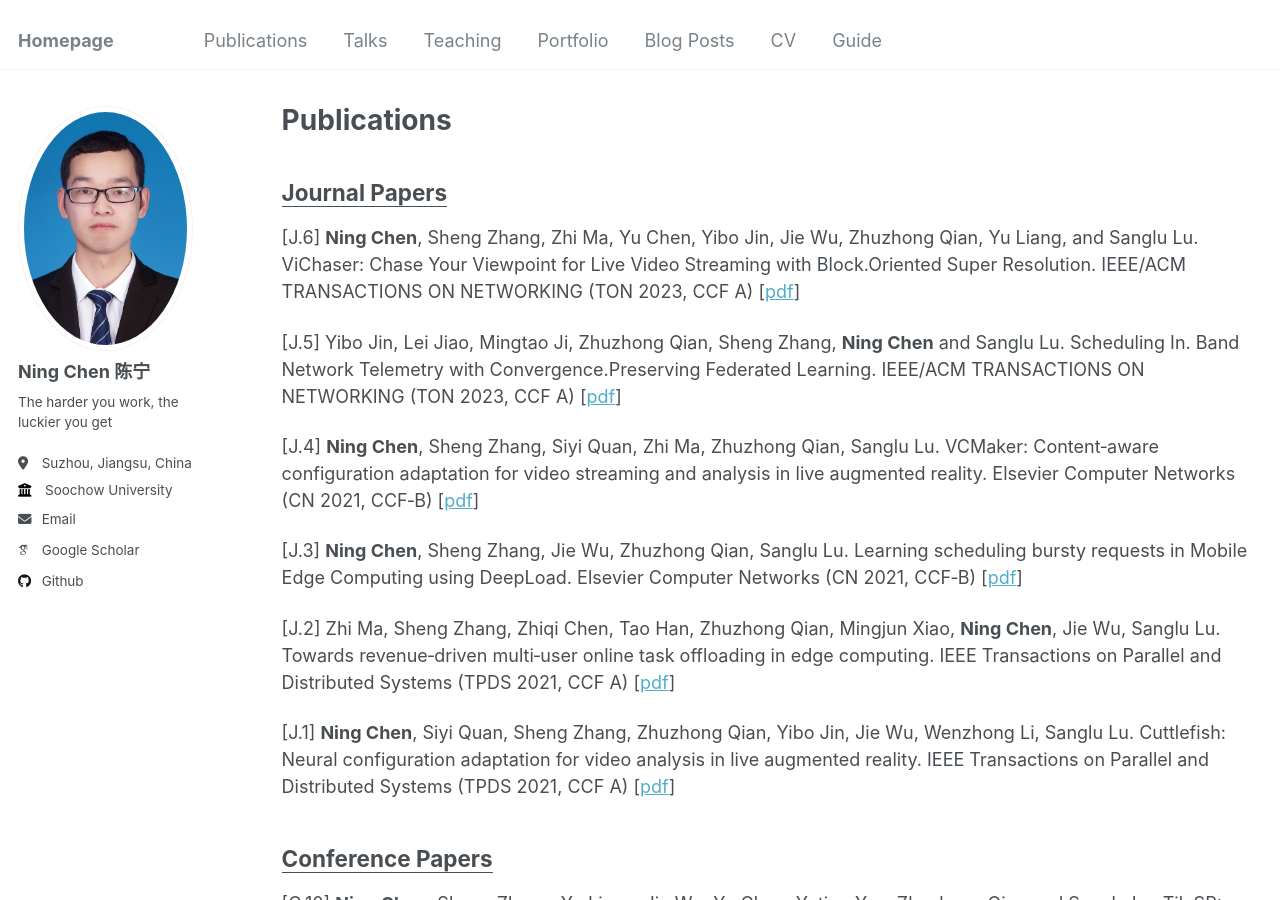
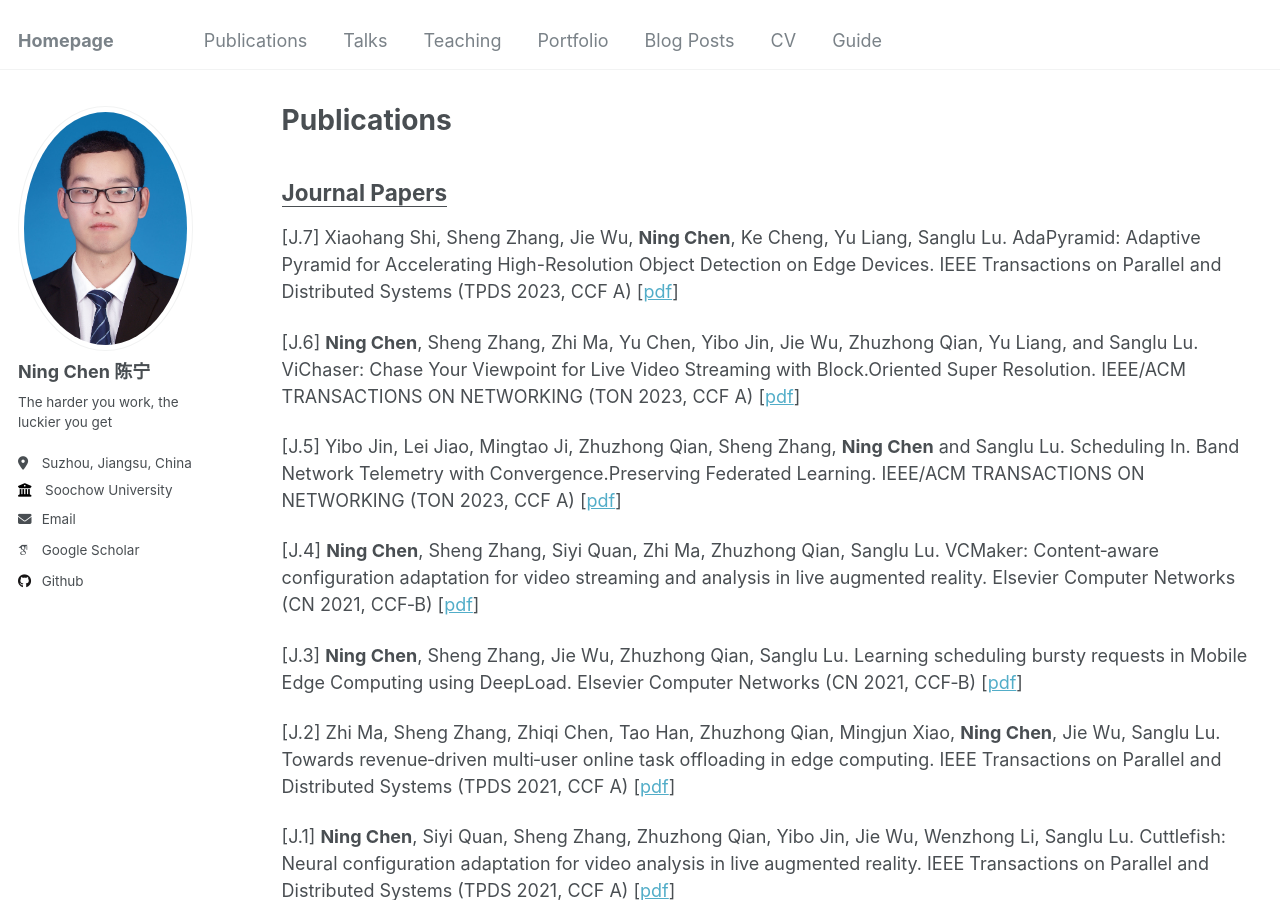
Before and after one commit to nju-cn/nju-cn.github.io, a Jekyll site: the page built from _pages/publications.md, in a window 1280 px wide and 900 px high. Built offline with Jekyll 4.4.1, drawn with Linux system fonts in a browser that asks for light colours; some web fonts are replaced; some of the changed lines change nothing that is shown.

Commit message:
Update publications.md

```diff
--- a/_pages/publications.md
+++ b/_pages/publications.md
@@ -5,6 +5,8 @@ permalink: /publications/
 author_profile: true
 ---
 ## <u>Journal Papers</u>
+[J.7] Xiaohang Shi, Sheng Zhang, Jie Wu, **Ning Chen**, Ke Cheng, Yu Liang, Sanglu Lu. AdaPyramid: Adaptive Pyramid for Accelerating High-Resolution Object Detection on Edge Devices.
+IEEE Transactions on Parallel and Distributed Systems (TPDS 2023, CCF A) [[pdf](http://nju-cn.github.io/files/AdaPyramid        .pdf)]
 
 [J.6] **Ning Chen**, Sheng Zhang, Zhi Ma, Yu Chen, Yibo Jin, Jie Wu, Zhuzhong Qian, Yu Liang, and Sanglu Lu.
 ViChaser: Chase Your Viewpoint for Live Video Streaming with Block.Oriented Super Resolution. IEEE/ACM
@@ -40,7 +42,7 @@ MACRO: Incentivizing Multi-leader Game-based Pareto-efficient Crowdsourcing for
 
 [C.8] Yuting Yan, Sheng Zhang, Xiaokun Wang, **Ning Chen**, Yu Chen, Yu Liang, Mingjun Xiao, Sanglu Lu.
 VisFlow: Adaptive Content-Aware Video Analytics on Collaborative Cameras IEEE Annual
-International Conference on Computer Communications (INFOCOM 2024, CCF‑A) [[pdf](http://nju-cn.github.io/files/TileSR_INFOCOM.pdf)]
+International Conference on Computer Communications (INFOCOM 2024, CCF‑A) [[pdf](http://nju-cn.github.io/files/VisFlow.pdf)]
 
 
 [C.7] Zhi Ma, Sheng Zhang, **Ning Chen**, Zhuzhong Qian, Qing Gu, Yu Liang and Sanglu Lu. Dependent Task
@@ -50,7 +52,7 @@
 [C.6] Hesheng Sun, Xinyi Chen, Zhuzhong Qian, Zengji Li, **Ning Chen**, Tuo Cao, Suwei
 Xu, and Yitong Zhou. BIRP: Batch‑aware Inference Workload Redistribution and
 Parallel Scheme for Edge Collaboration. 12th International Congress Of Plant Pathology
-(ICPP, 2023, CCF-B) [[pdf](http://nju-cn.github.io/files/ICC_2023.pdf)]
+(ICPP, 2023, CCF-B) [[pdf](http://nju-cn.github.io/files/BIRP.pdf)]
 
 [C.5] **Ning Chen**, Shuai Zhang, Sheng Zhang, Yuting Yan, Yu Chen and Sanglu Lu. ResMap: Exploiting Sparse
 Residual Feature Map for Accelerating Cross‑Edge Video Analytics. IEEE Annual International Conference
```
Also changed, not shown: 3 other files.
